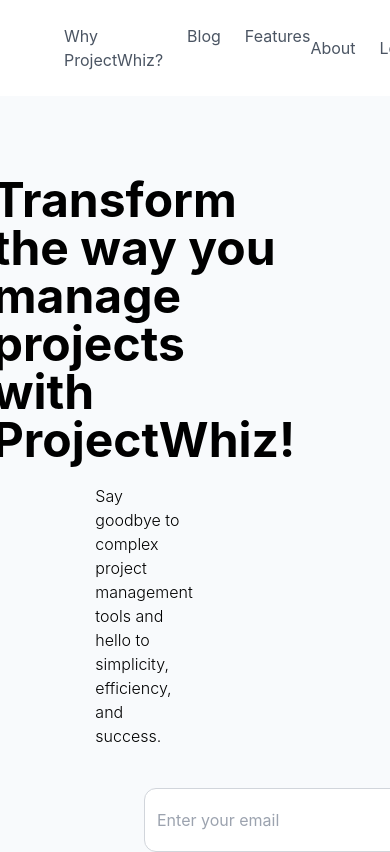
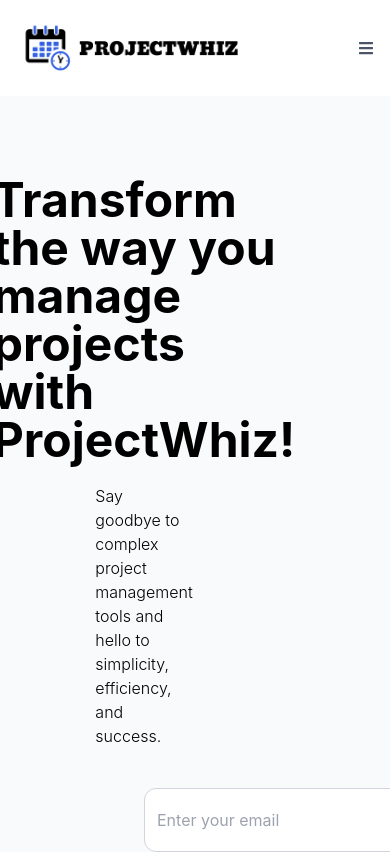
Before and after one commit to pallavee-2705/projectwhiz, a React (Create React App) app: page / in a window 390 px wide. Shown: the top 852 px of the page. Built offline with nearby package versions, Linux system fonts and the light colour scheme; grey boxes are pictures that could not be loaded.

Commit message:
made the header component responsive

```diff
--- a/src/components/Header.jsx
+++ b/src/components/Header.jsx
@@ -1,87 +1,114 @@
-import React from 'react';
+import React, { useState } from 'react';
 import { headerlogo } from '../assets';
-import { FaArrowRight } from "react-icons/fa";
+import { FaArrowRight, FaBars, FaTimes } from "react-icons/fa";
 import { Link } from 'react-router-dom';
 
 function Header({ handleGetStarted, handleLogin }) {
+  const [isOpen, setIsOpen] = useState(false);
+
+  const toggleMenu = () => {
+    setIsOpen(!isOpen);
+  };
+
   const scrollToWhyProjectWhiz = () => {
     const whyProjectWhizSection = document.getElementById('whyprojectwhiz');
     if (whyProjectWhizSection) {
       window.scrollTo({
         top: whyProjectWhizSection.offsetTop,
-        behavior: 'smooth' // Add smooth scroll behavior
+        behavior: 'smooth'
       });
+      setIsOpen(false); // Close the menu after clicking on a link
     }
   };
+
   const scrollToFeatures = () => {
     const featuresSection = document.getElementById('features');
     if (featuresSection) {
       window.scrollTo({
         top: featuresSection.offsetTop,
-        behavior: 'smooth' // Add smooth scroll behavior
+        behavior: 'smooth'
       });
+      setIsOpen(false); // Close the menu after clicking on a link
     }
   };
+
   return (
     <header className="bg-white shadow-md">
-      <div className="container mx-auto px-12">
+      <div className="container mx-auto px-4 sm:px-6 lg:px-8">
         <nav className="flex items-center justify-between py-4">
           <div className="flex items-center">
-            <a href="/" className="flex items-center">
+            <Link to="/" className="flex items-center">
               <img src={headerlogo} alt="Logo" className="h-16" />
-
-            </a>
-            <ul className="flex space-x-6 ml-4">
+            </Link>
+          </div>
+          <div className="hidden md:flex md:items-center items-center">
+            <ul className="flex space-x-6 ml-auto items-center">
               <li>
                 <a href="#" onClick={scrollToWhyProjectWhiz} className="text-gray-600 hover:text-gray-900 hover:scale-105">
-                <span className="inline-block transition-transform duration-300 hover:scale-105">
                   Why ProjectWhiz?
-                </span>
                 </a>
               </li>
               <li>
                 <Link to="/blog" className="text-gray-600 hover:text-gray-900 hover:scale-105">
-                <span className="inline-block transition-transform duration-300 hover:scale-105">
                   Blog
-                </span>
                 </Link>
               </li>
               <li>
-              <a href="#" onClick={scrollToFeatures} className="text-gray-600 hover:text-gray-900 hover:scale-105">
-                <span className="inline-block transition-transform duration-300 hover:scale-105">
-                  Features
+                <Link to="/about" className="text-gray-600 hover:text-gray-900 hover:scale-105">
+                  About
+                </Link>
+              </li>
+              <li>
+                <a href="/login" className="text-gray-600 hover:text-gray-900 hover:scale-105" onClick={handleLogin}>
+                  Login
+                </a>
+              </li>
+              <li>
+                <a href="/login" className="text-white bg-gradient-to-r from-blue-500 to-blue-800 px-4 py-2 font-semibold rounded-xl flex items-center justify-center relative transition-transform transform-gpu hover:-translate-y-1 hover:shadow-lg" onClick={handleGetStarted}>
+                  Get Started
+                  <span className="ml-2">
+                    <FaArrowRight />
                   </span>
                 </a>
               </li>
             </ul>
           </div>
-          <ul className="flex items-center space-x-6">
+          <div className="flex md:hidden">
+            <button onClick={toggleMenu} className="text-gray-600 hover:text-gray-900 focus:outline-none">
+              {isOpen ? <FaTimes /> : <FaBars />}
+            </button>
+          </div>
+        </nav>
+        <ul className={`flex ${isOpen ? 'flex-col mt-4' : 'hidden md:flex'} md:hidden space-y-2`}>
+          <li>
+            <a href="#" onClick={scrollToWhyProjectWhiz} className="text-gray-600 hover:text-gray-900 hover:scale-105">
+              Why ProjectWhiz?
+            </a>
+          </li>
+          <li>
+            <Link to="/blog" className="text-gray-600 hover:text-gray-900 hover:scale-105">
+              Blog
+            </Link>
+          </li>
           <li>
             <Link to="/about" className="text-gray-600 hover:text-gray-900 hover:scale-105">
-                <span className="inline-block transition-transform duration-300 hover:scale-105">
               About
-                </span>
             </Link>
           </li>
           <li>
             <a href="/login" className="text-gray-600 hover:text-gray-900 hover:scale-105" onClick={handleLogin}>
-                <span className="inline-block transition-transform duration-300 hover:scale-105">
               Login
-                </span>
             </a>
           </li>
-
           <li>
             <a href="/login" className="text-white bg-gradient-to-r from-blue-500 to-blue-800 px-4 py-2 font-semibold rounded-xl flex items-center justify-center relative transition-transform transform-gpu hover:-translate-y-1 hover:shadow-lg" onClick={handleGetStarted}>
-                <span>Get Started</span>
+              Get Started
               <span className="ml-2">
                 <FaArrowRight />
               </span>
             </a>
           </li>
-
         </ul>
-        </nav>
       </div>
     </header>
   );
```
Lines whose indentation alone changed are shown as unchanged.
